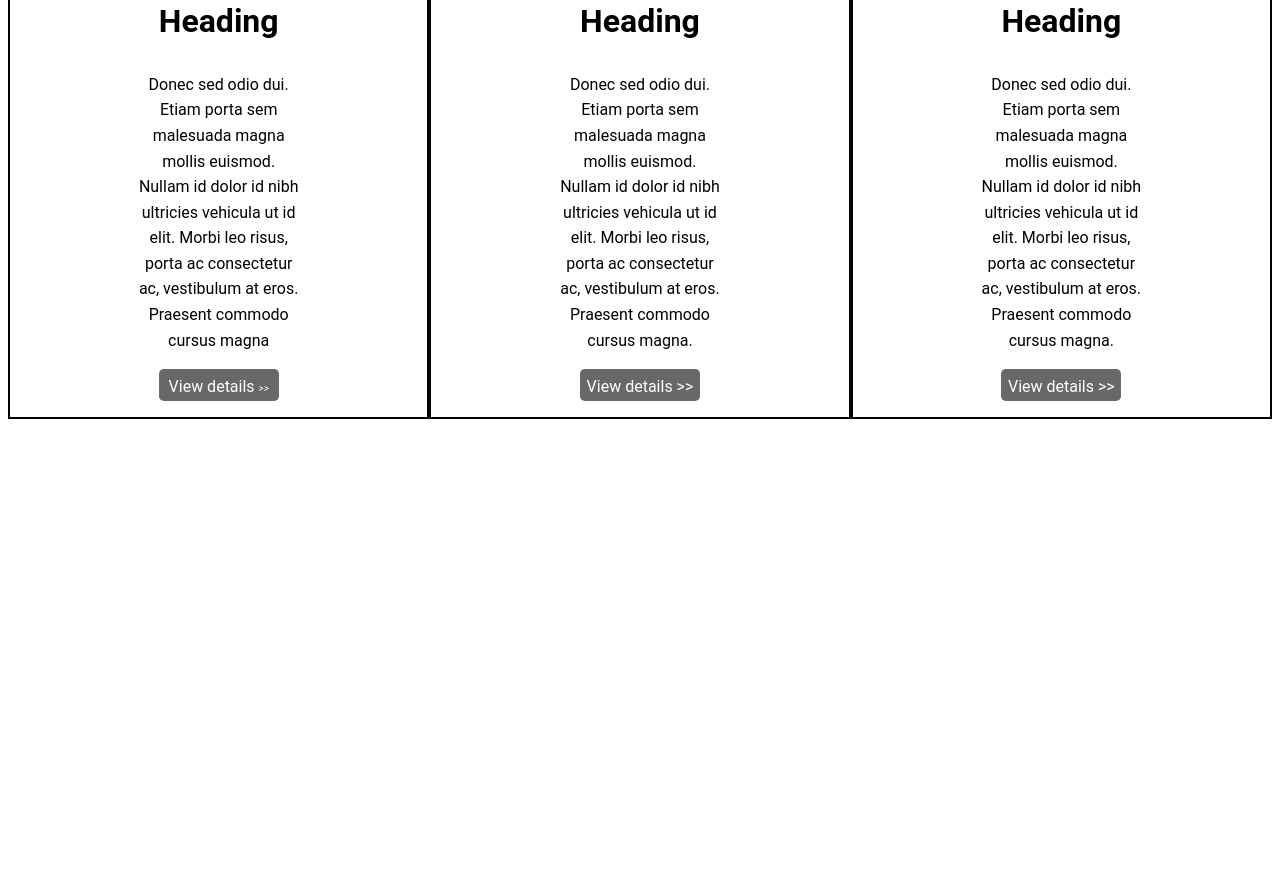
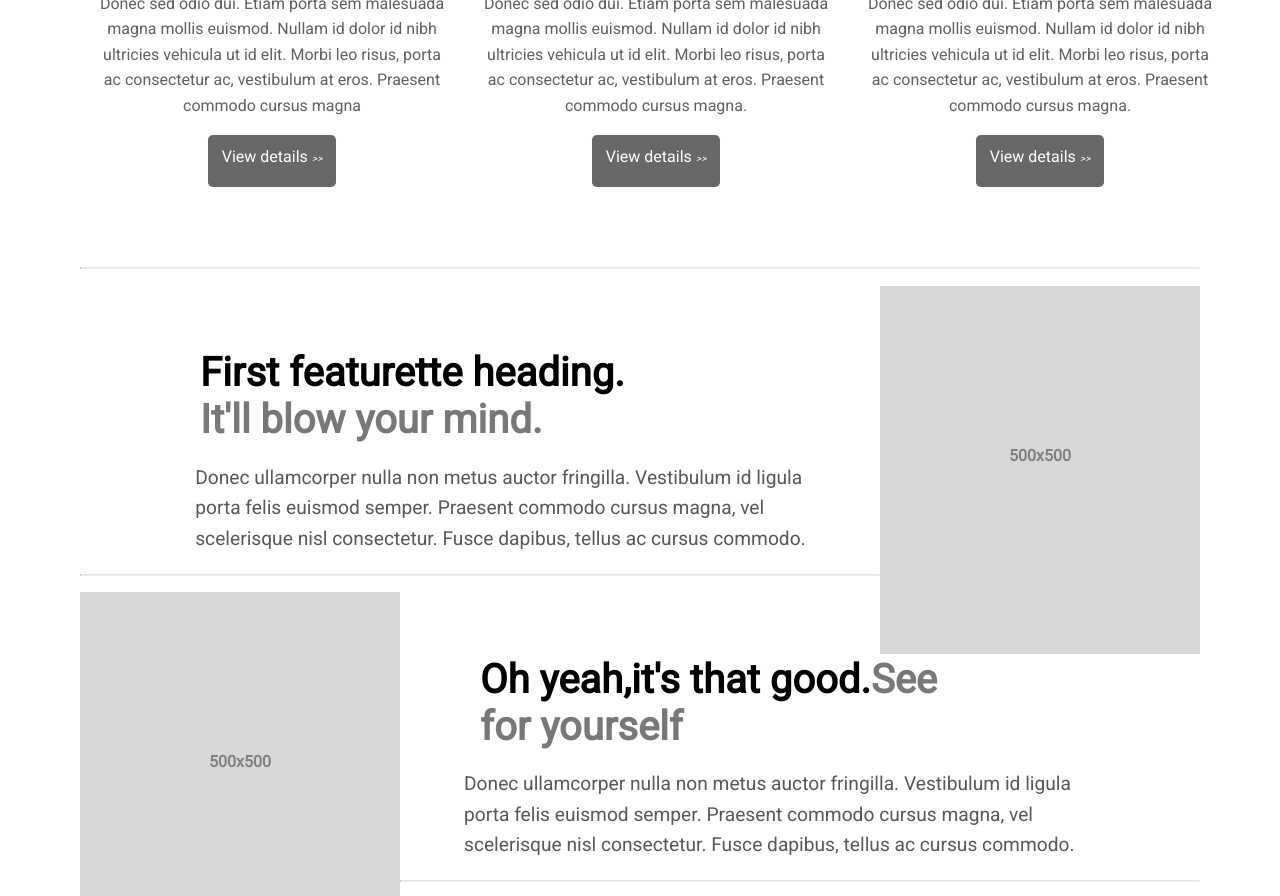
Before and after one commit to Gopikamchandran/front-task2, a plain HTML site: page index.html in a window 1280 px wide. Shown: the part 731-1627 px from the top of the page. Before the commit the page ends 1158 px from the top, so only its background shows below. Drawn offline with Linux system fonts and the light colour scheme.

Commit message:
Add files via upload

```diff
--- a/index.html
+++ b/index.html
@@ -7,33 +7,33 @@
 </head>
 <body>
  <header>
-      <nav class="navbar ">
+      <div class="navbar">
+          <div class="navbar-items">
+            <ul class="navbar-nav ">
+              <li>
               <a class="nav navbar-brand" href="#">Carousel</a>
-          <span class="navbar-items">
-
-          <ul class="navbar-nav ">
+            </li>
               <li class="nav-item active">
-              <a class="nav nav-link" href="#">Home</a>
+                <a class="nav nav-link active" href="#">Home</a>
               </li>
               <li class="nav-item">
-              <a class="nav nav-link" href="#">Link</a>
+                <a class="nav nav-link link" href="#">Link</a>
               </li>
               <li class="nav-item">
                 <a class="nav nav-link disabled" href="#">Disabled</a>
               </li>
             </ul>
             <span class="search-area">
-            <input class="form-control" id="searchbox" type="text" placeholder="Search" aria-label="Search" size="big"/>
+              <input class="form-control" id="searchbox" type="text" placeholder="Search" aria-label="Search"/>
               <button class="btn search-btn" id="search-btn" type="submit">Search</button>
             </span>
-        </span>
-      </nav>
+          </div>
+      </div>
   </header>
   <section class="wrapper">
     <div class="content">
       <h1><i class="next-icon"></i>Another Example Headline
-            <i class="prev-icon"></i>
-        </h1>
+        <i class="prev-icon"></i></h1>
         <p>Cras ipsum dolor sit amet, consectetur adipisicing elit, sed do eiusmod tempor  sunt in culpa qui officia. Neserunt mollit nanim id est laborumsunt in culpa qui officia deser.</p>
         <center>
           <a class="btn btn-lg" href="#" role="button">Learn more</a>
@@ -49,28 +49,63 @@
     <center>
       <div class="grid-container">
         <div class="grid-item g1">
-            <center><i class="circle"></i></center>
-              <h3>Heading</h3>
+          <i class="circle"></i>
+          <div class="thumbcontainer">
+          <h4>Heading</h4>
           <p>Donec sed odio dui. Etiam porta sem malesuada magna mollis euismod. Nullam id dolor id nibh ultricies vehicula ut id elit. Morbi leo risus, porta ac consectetur ac, vestibulum at eros. Praesent commodo cursus magna</p>
+          </div>
           <a class="btn read-more" href="#" role="button">View details <em class="inline-arrow">>></em></a>
         </div>
         <div class="grid-item g2">
-            <center><i class="circle"></i></center>
-              <h3>Heading</h3>
+          <i class="circle"></i>
+          <div class="thumbcontainer">
+          <h4>Heading</h4>
           <p>Donec sed odio dui. Etiam porta sem malesuada magna mollis euismod. Nullam id dolor id nibh ultricies vehicula ut id elit. Morbi leo risus, porta ac consectetur ac, vestibulum at eros. Praesent commodo cursus magna.</p>
-               <a class="btn read-more" href="#" role="button">View details >></a>
+          <a class="btn read-more" href="#" role="button">View details <em class="inline-arrow">>></em></a>
+        </div>
         </div>
         <div class="grid-item g3">
-            <center><i class="circle"></i></center>
-              <h3>Heading</h3>
+          <i class="circle"></i>
+            <div class="thumbcontainer">
+           <h4>Heading</h4>
           <p>Donec sed odio dui. Etiam porta sem malesuada magna mollis euismod. Nullam id dolor id nibh ultricies vehicula ut id elit. Morbi leo risus, porta ac consectetur ac, vestibulum at eros. Praesent commodo cursus magna.</p>
-              <a class="btn read-more" href="#" role="button">View details >></a>
+            <a class="btn read-more" href="#" role="button">View details <em class="inline-arrow">>></em></a>
+          </div>
         </div>
       </div>
     </center>
   </section>
+
   <section class="third-section">
-
+    <hr class="divider">
+    <div class="first-part">
+    <h2> First featurette heading.<em class="color"> It'll  blow your mind.</em></h2>
+    <p class="first-content">Donec ullamcorper nulla non metus auctor fringilla. Vestibulum id ligula porta felis euismod semper. Praesent commodo cursus magna, vel scelerisque nisl consectetur. Fusce dapibus, tellus ac cursus commodo.</p>
+    <div class="img-banner">500x500</div>
+    </div>
+    <br>
+     <hr class="divider">
+     <div class="second-part">
+    <h2>Oh yeah,it's that good.<em class="color">See for yourself</em></h2>
+    <p class="second-content">Donec ullamcorper nulla non metus auctor fringilla. Vestibulum id ligula porta felis euismod semper. Praesent commodo cursus magna, vel scelerisque nisl consectetur. Fusce dapibus, tellus ac cursus commodo.</p>
+    <div class="img-banner2">500x500</div>
+    </div><br>
+    <hr class="divider">
+    <div class="first-part">
+    <h2>And lastly, this one.<em class="color">Checkmate.</em>
+    </h2>
+    <p class="first-content">Donec ullamcorper nulla non metus auctor fringilla. Vestibulum id ligula porta felis euismod semper. Praesent commodo cursus magna, vel scelerisque nisl consectetur. Fusce dapibus, tellus ac cursus commodo.</p>
+    <div class="img-banner">500x500</div>
+    </div><br>
+    <hr class="divider">
   </section>
+  <footer>
+    <p class="left-sider">
+      © 2017-2018 Company, Inc. ·
+      <a href="#">Privacy</a>
+     · <a href="#">Terms</a>
+    <a href="#" class="right-sider">Back to top</a>
+</p>
+  </footer>
 </body>
 </html>
--- a/style.css
+++ b/style.css
@@ -1,21 +1,32 @@
-*, ::after, ::before {
+@import url('https://fonts.googleapis.com/css2?family=Roboto&display=swap');
+
+/**, ::after, ::before {
     box-sizing: border-box;
+}*/
+*{
+	margin:0;
+	padding: 0;
 }
 header{
 	background-color: black;
-	padding-bottom: 1em;
+	/*padding-bottom: 1em;*/
 	padding-top: 1em;
 }
+
 .navbar-nav{
 	list-style:none;
 	padding-left: 1em;
+}
+.navbar-items{
+	display: inline-block;
+	width: 100%;
 }
 .navbar-nav ,.nav-item{
 	display: inline-block;
 }
 .search-area{
+	padding-bottom: 0.2em;
 	float: right;
-
 }
 #searchbox{
 	height: 2.5em;
@@ -32,16 +43,27 @@ header{
 	text-decoration: none;
 	font-family: "Roboto",sans-serif;
 	padding-left: 1.5em;
-	background: -webkit-linear-gradient(left,lightgrey, #333);
-  	-webkit-background-clip: text;
-  	-webkit-text-fill-color: transparent;
+  	display: inline-block;
 }
 .nav-link{
 	padding-left: 0.8em;
 }
 .navbar-brand{
-	font-size: 1.2em;
+	font-size: 1.5em;
 	color: white;
+}
+.active{
+	color: white;
+}
+.link{
+	background: -webkit-linear-gradient(left,white, lightgrey);
+  	-webkit-background-clip: text;
+  	-webkit-text-fill-color: transparent;
+}
+.disabled{
+	background: -webkit-linear-gradient(left,lightgrey, #333);
+  	-webkit-background-clip: text;
+  	-webkit-text-fill-color: transparent;
 }
 .wrapper{
 	background-color:	#686868;
@@ -54,7 +76,6 @@ header{
 	font-family: "Roboto",sans-serif;
 	font-size: 2em;
 	font-weight: 300px;
-
 }
  p{
 	color: white;
@@ -72,6 +93,9 @@ header{
 	margin-right: 5em;
 	padding-bottom: 5em;
 }
+.content p{
+	text-align: center;
+}
 .btn{
     color: #fff;
     background-color: #007bff;
@@ -88,15 +112,7 @@ header{
     padding-top: 0.5em;
     font-family: "Roboto",sans-serif;
 }
-span .next-icon{
-	background-image: url(trans-nexticon.jpg);
-	display: inline-block;
-    width: 20px;
-    height: 20px;
-   background: transparent no-repeat center center;
-    background-size: 100% 100%;
 
-}
 ol{
 	list-style-type: decimal;
 	align-content: center;
@@ -135,7 +151,6 @@ ol{
 li{
 	display: list-item;
 	display: inline-block;
-
 }
 i{
 	border:solid lightgrey;
@@ -156,51 +171,151 @@ i{
 	width: 100%;
 	position: relative;
 }
-/*div{
-	display: block;
-}*/
-.grid-container{
-	display: grid;
-	grid-template-columns: auto auto auto;
-
+.grid-container {
+  display: grid;
+  grid-template-columns: auto auto auto;
+  margin-left: 5em;
+  margin-right: 5em;
+  margin-top: 3.5em;
+}
+.grid-item {
+  position: relative;
+  width: 12em;
+}
+.grid-item,.thumbcontainer .heading{
+	font-family: "Roboto",sans-serif;
+	color: #484848;
+	font-size: 2em;
+	font-weight: 300px;
+	font-style: normal;
+}
+.thumbcontainer h4{
+	margin-bottom: -0.3em;
+	margin-top: -0.1em;
+}
+.grid-item,.thumbcontainer{
+	background-color: white;
+  	position: relative;
+}
+.thumbcontainer p{
+	font-family: 'Roboto', sans-serif;
+	font-weight: lighter;
+	font-size: 0.5em;
+	margin-left: 1em;
+	margin-right: 1em;
+	color: #606060;
+	text-align: center;
 
 }
-.grid-item{
-	margin-top: 1em;
-	font-family: "Roboto",sans-serif;
-	border: 2px solid black;
-	padding-left: -10px;
-	padding-right: -10px;
-	padding-bottom: 1em;
-}
-.grid-item p{
-	position: relative;
-	color: black;
-	font-size: 1em;
-	width: 10em;
-	display: flex;
-
-}
- .grid-item h3{
-	font-size: 2em;
-}
-
 i.circle{
 	background: #686868;
     border-radius: 50%;
     border-style: none;
-    width: 6.5em;
-    height: 6.5em;
-    margin-top: 2em;
+    width: 4em;
+    height: 4em;
 }
 .btn.read-more{
 	background-color: #686868;
 	border-radius: 0.3em;
 	text-decoration: none;
 	color: white;
-	height: 2em;
-    width: 7.5em;
+	height: 2.5em;
+    width: 8em;
+    font-size: 0.5em;
+}
+.read-more {
+	padding-top: 0.8em;
+	font-size: 0.5em;
 }
 .read-more .inline-arrow{
 	font-size: 10px;
 }
+.divider {
+    margin: 5rem 0;
+}
+hr {
+    border-top: 1px solid rgba(0,0,0,.1);
+    box-sizing: content-box;
+    display: block;
+    border-style: inset;
+    border-width: 1px;
+}
+.third-section{
+	margin-left: 5em;
+	margin-right: 5em;
+}
+.first-part h2{
+	color: black;
+	font-size: 2.5em;
+	padding-right: 13em;
+	font-weight: 400px;
+	font-family: "Roboto",sans-serif;
+	padding-left: 3em;
+}
+.second-part h2{
+	color: black;
+	font-size: 2.5em;
+	padding-right: 6em;
+	font-weight: 400px;
+	font-family: "Roboto",sans-serif;
+	padding-left: 10em;
+}
+.img-banner,.img-banner2{
+	float: right;
+	background-color: #D8D8D8;
+	width: 20em;
+	height: 13em;
+	margin-top: -18em;
+	color:grey;
+	text-align: center;
+	font-weight: bolder;
+	font-family: "Roboto",sans-serif;
+	padding-top: 10em;
+	font-size: 1em;
+}
+.img-banner2{
+	float: left;
+}
+.color{
+	color: #787878;
+	font-style: normal;
+}
+.first-content{
+	float: left;
+    margin-right: 20em;
+    margin-left: 6em;
+    color: #585858;
+}
+.second-content{
+	float: right;
+	margin-left: 20em;
+	margin-right: 6em;
+	color: #585858;
+}
+p {
+    margin-top: 0;
+    margin-bottom: 1rem;
+}
+p {
+    display: block;
+    margin-block-start: 1em;
+    margin-block-end: 1em;
+    margin-inline-start: 0px;
+    margin-inline-end: 0px;
+    text-align: left;
+    justify-content: flex-start;
+}
+footer{
+	margin-left: 4em;
+}
+footer .left-sider{
+	color: black;
+}
+footer a{
+	text-decoration: none;
+	color:#007bff;
+}
+.right-sider{
+	float: right;
+	margin-right: 4em;
+}
```
Lines whose indentation alone changed are shown as unchanged.
